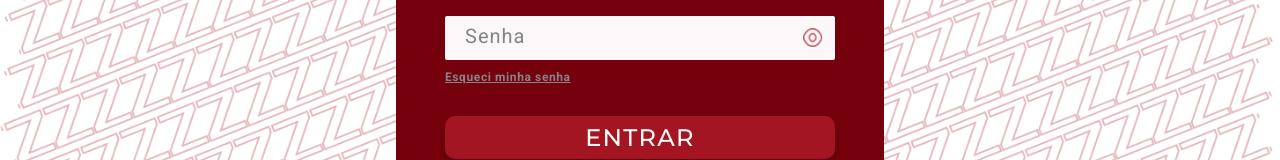
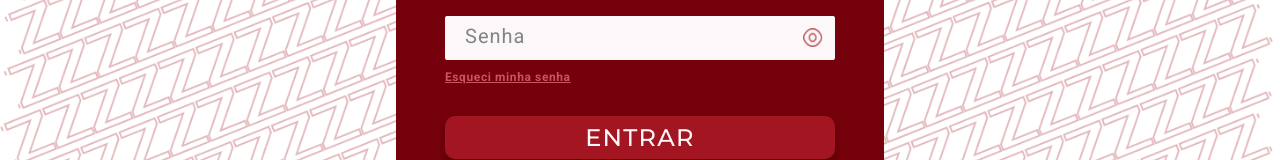
Before and after one commit to berthrage/PijamINha-INJunior25.1, a React (Vite) app: page / in a window 1280 px wide. Shown: the part 485-645 px from the top of the page. Built offline with nearby package versions, Linux system fonts and the light colour scheme; a web font is replaced by a local one; what axios-mock-adapter would draw is missing.

Commit message:
fix: color button forgotpassword

```diff
--- a/src/pages/Login/styles.module.css
+++ b/src/pages/Login/styles.module.css
@@ -194,7 +194,8 @@
 .forgotpassButton {
     max-width: 130px;
     display: flex;
-    color: var(--red-0);
+    color: var(--red-100);
+    opacity: 0.8;
     border: none;
     background: transparent;
     text-decoration: underline;
```
